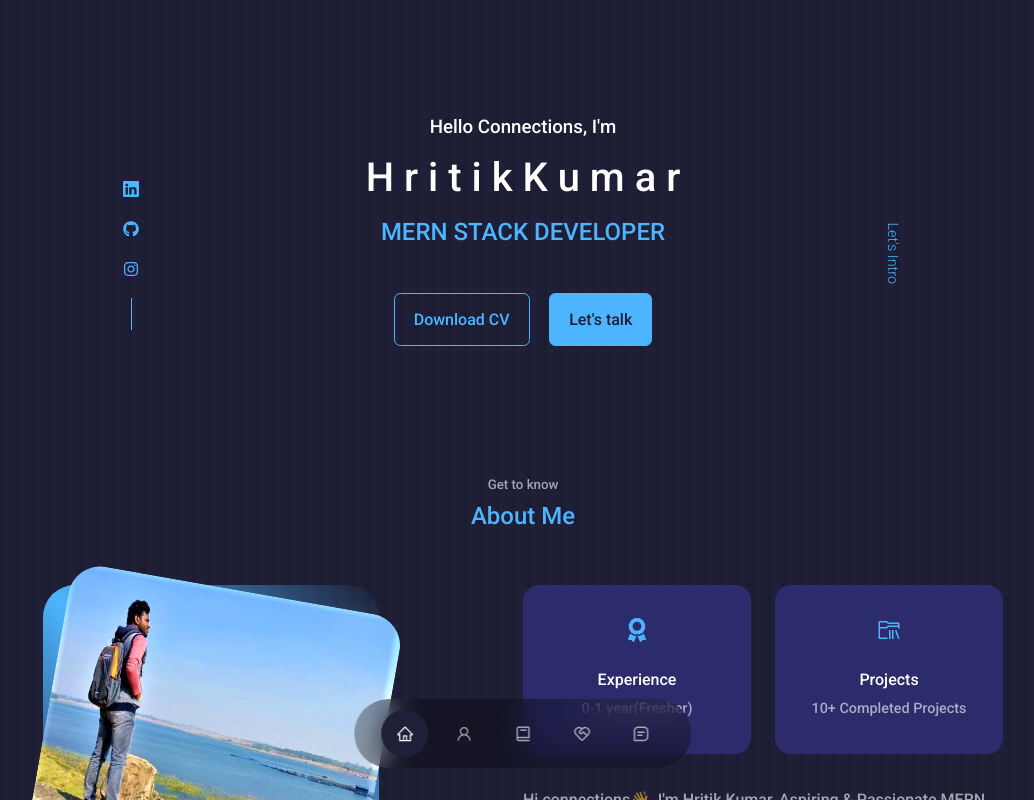
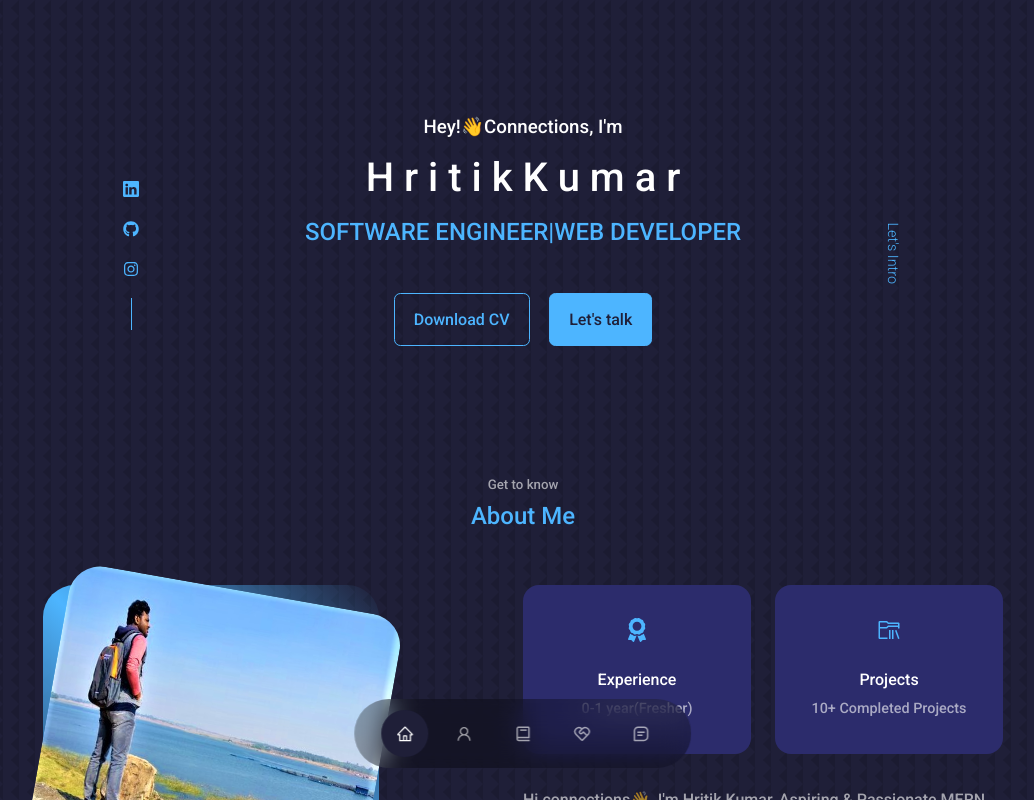
Before and after one commit to hritik-6918/My-Portfolio, a React (Create React App) app: page / in a window 1280 px wide. Shown: the top 800 px of the page, without its empty margins (117-1151 px from the left). Built offline with nearby package versions, Linux system fonts and the light colour scheme.

Commit message:
Update Header.jsx

```diff
--- a/src/components/header/Header.jsx
+++ b/src/components/header/Header.jsx
@@ -7,9 +7,9 @@ const Header = () => {
   return (
     <header id="home">
       <div className="container header__container">
-        <h3>Hello Connections, I'm</h3>
+        <h3>Hey!👋Connections, I'm</h3>
         <h1>H r i t i k   K u m a r</h1>
-        <h2 className="text-light">MERN STACK DEVELOPER</h2>
+        <h2 className="text-light">SOFTWARE ENGINEER|WEB DEVELOPER</h2>
         <CTA />
         <a href="#contact" className="scroll__down">
           Let's Intro
```
